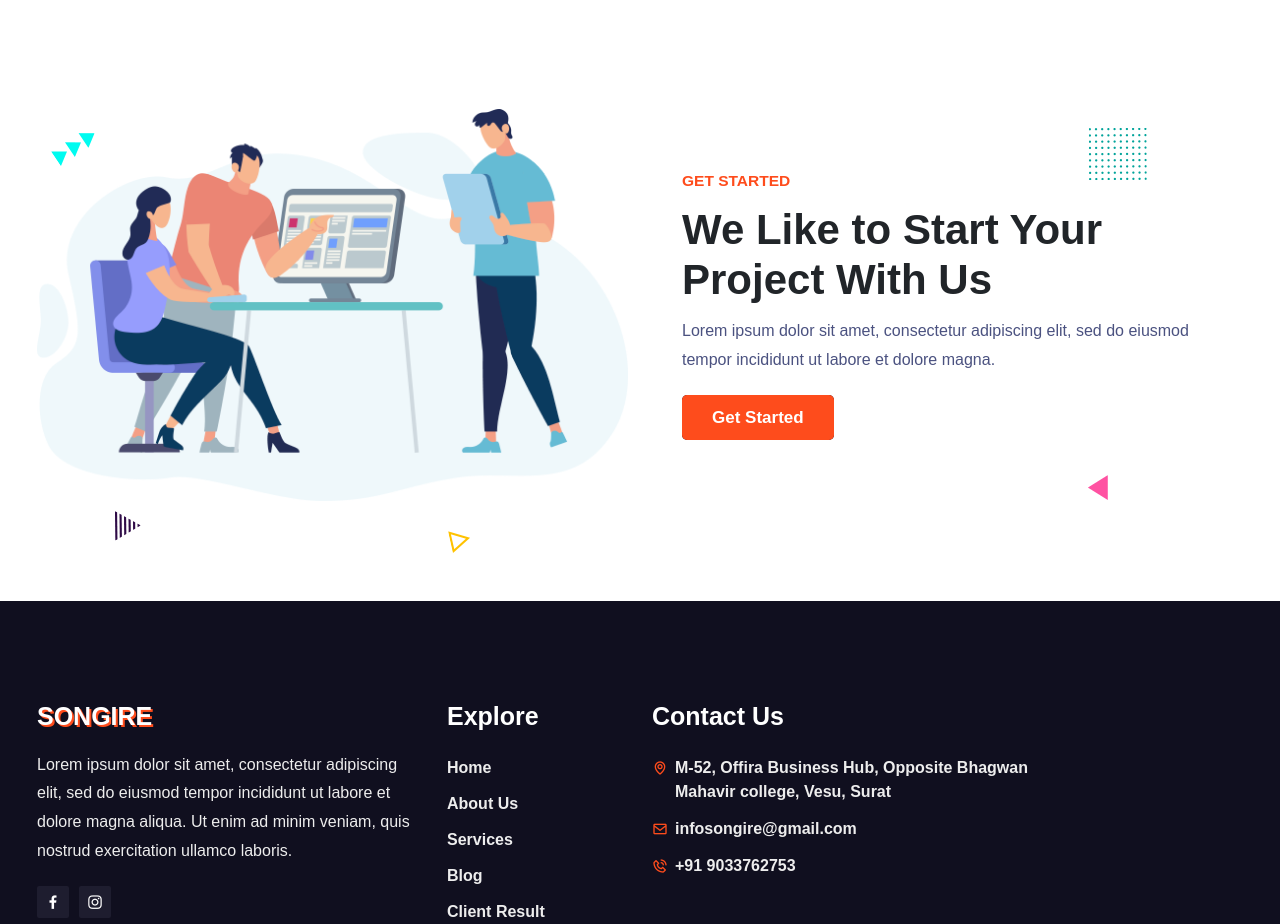
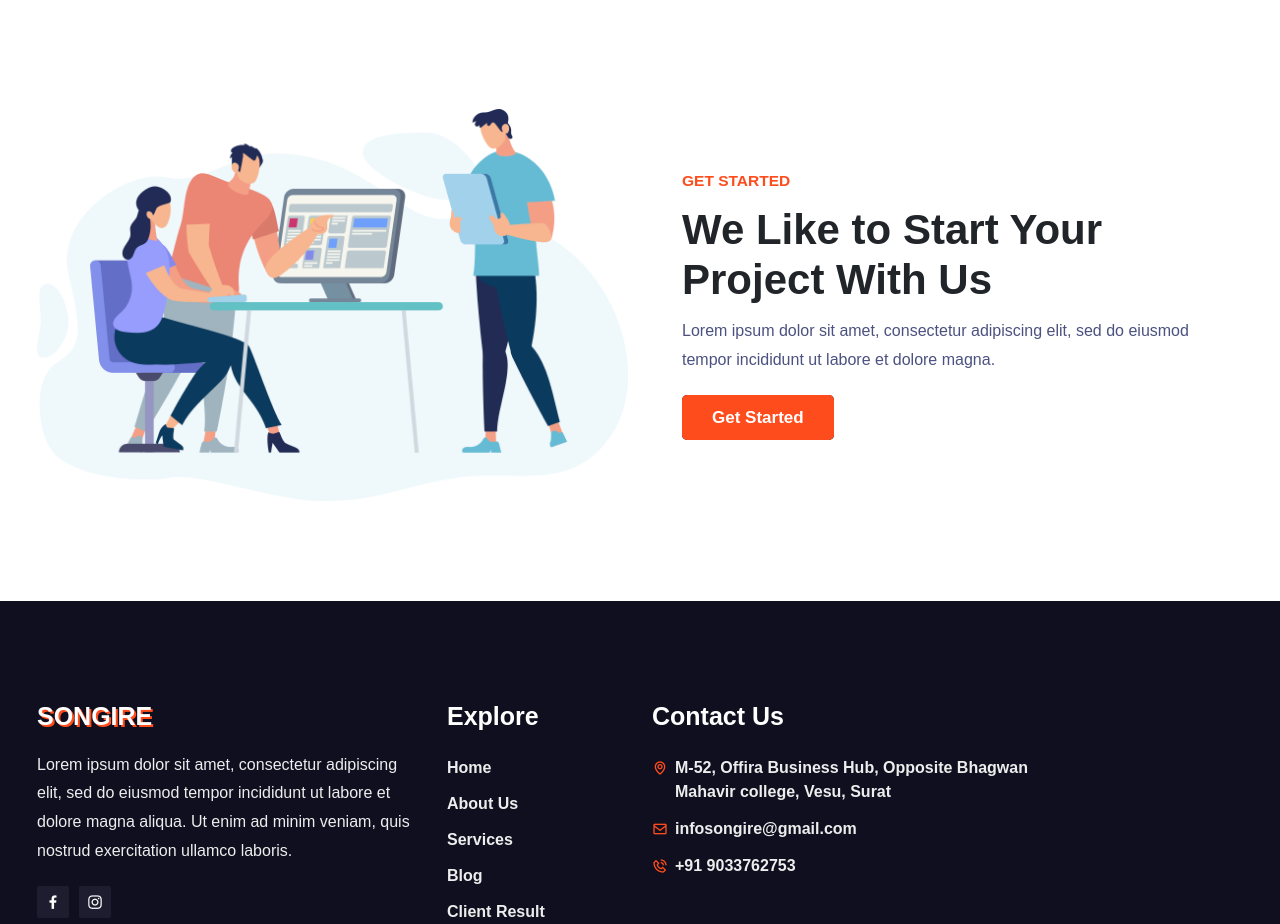
Before and after one commit to 13prashant/songire, a Next.js app: page /services in a window 1280 px wide. Shown: the part 4720-5644 px from the top of the page. Built offline with nearby package versions, Linux system fonts and the light colour scheme.

Commit message:
removed more shapes

```diff
--- a/components/Common/StartProjectWithUs.js
+++ b/components/Common/StartProjectWithUs.js
@@ -28,7 +28,7 @@ const StartProjectWithUs = () => {
         </div>
       </div>
 
-      <div className="shape2">
+      {/* <div className="shape2">
         <img src="/images/shape/shape2.png" alt="image" />
       </div>
       <div className="shape3">
@@ -45,7 +45,7 @@ const StartProjectWithUs = () => {
       </div>
       <div className="shape13">
         <img src="/images/shape/shape13.png" alt="image" />
-      </div>
+      </div> */}
     </div>
   );
 };
--- a/components/Home/AboutSection.js
+++ b/components/Home/AboutSection.js
@@ -55,10 +55,6 @@ const AboutSection = () => {
           </div>
         </div>
       </div>
-
-      {/* <div className="shape15">
-        <img src="/images/shape/shape15.png" alt="image" />
-      </div> */}
     </div>
   );
 };
--- a/components/Home/FeedbackSection.js
+++ b/components/Home/FeedbackSection.js
@@ -95,9 +95,9 @@ const FeedbackSection = () => {
         </div>
       </div>
 
-      <div className="shape16">
+      {/* <div className="shape16">
         <img src="/images/shape/shape16.png" alt="image" />
-      </div>
+      </div> */}
     </div>
   );
 };
```
